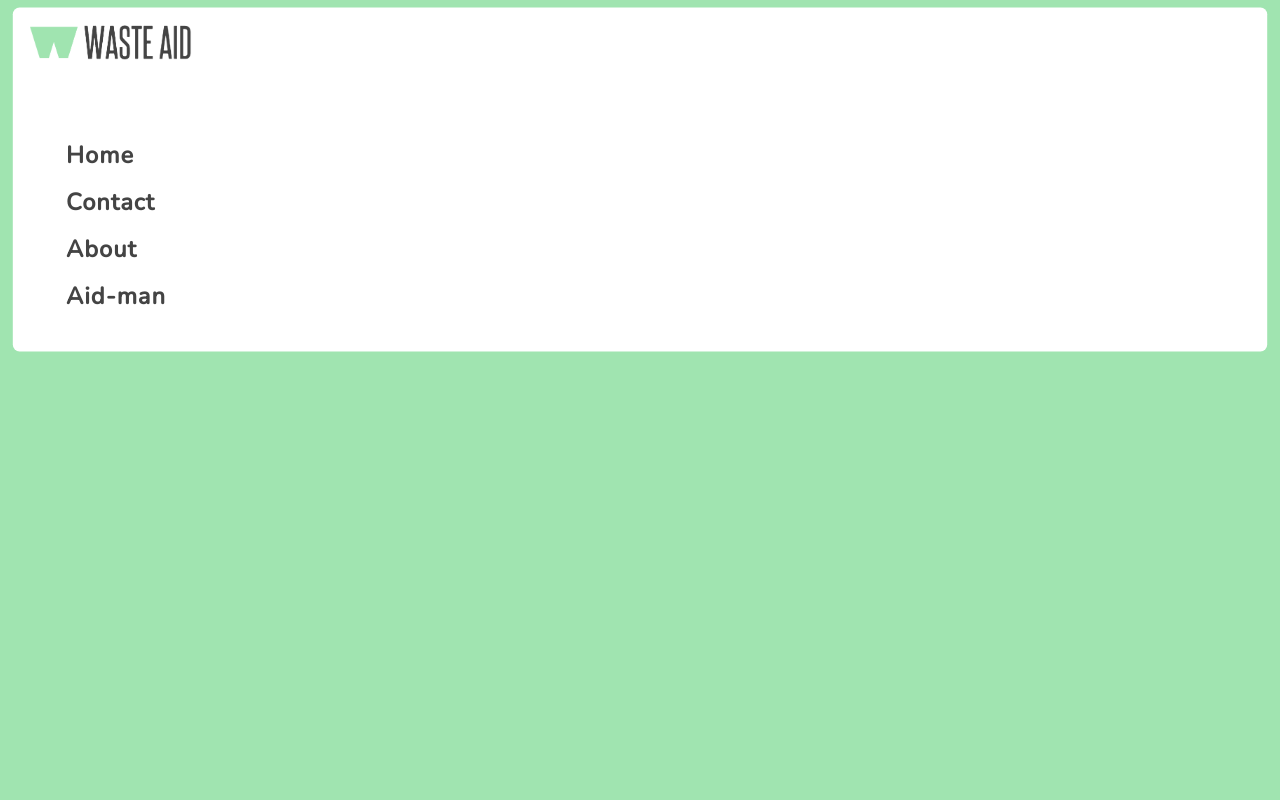
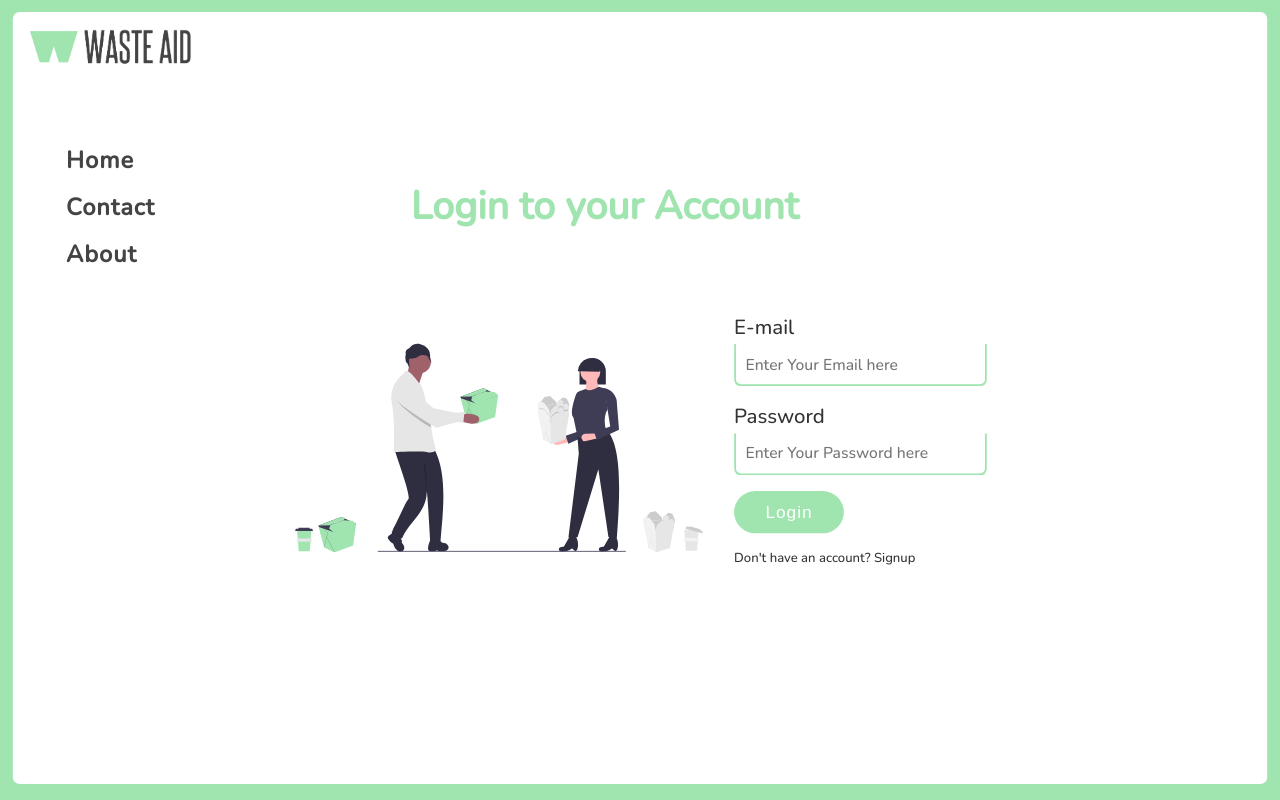
Before and after one commit to kevalmiistry/Waste-Aid_frontend, a React (Create React App) app: page /login in a window 1280 px wide. Built offline with nearby package versions, Linux system fonts and the light colour scheme.

Commit message:
Login UI completed

```diff
--- a/src/App.js
+++ b/src/App.js
@@ -3,6 +3,7 @@ import './styles/main.scss'
 import { BrowserRouter as Router, Routes, Route } from 'react-router-dom'
 import Home from './components/Home';
 import Contact from './components/Contact';
+import Login from './components/Login';
 
 function App() {
   return (
@@ -13,6 +14,7 @@ function App() {
           <Routes>
             <Route exact path='/' element={<Home />} />
             <Route exact path='/contact' element={<Contact />} />
+            <Route exact path='/login' element={<Login />} />
           </Routes>
         </div>
       </Router>
--- /dev/null
+++ b/src/components/Login.js
@@ -0,0 +1,34 @@
+import React from 'react'
+import svg from '../images/wasteaid_svg.svg'
+
+const Login = () => {
+    return (
+        <>
+            <section className="login__main">
+                <div className="login__form">
+                    <h1 className='head__text'>Login to your Account</h1>
+                    <div className="f__login">
+                        <img src={svg} alt="none" srcSet="" />
+
+                        <form>
+                            <div>
+                                <label htmlFor="email">E-mail</label>
+                                <input type="email" name="email" id="email" placeholder='Enter Your Email here' />
+                            </div>
+                            <div>
+                                <label htmlFor="password">Password</label>
+                                <input type="password" name="password" id="password" placeholder='Enter Your Password here' />
+                            </div>
+                            <div>
+                                <button className='btn btn-primary' type='button'>Login </button>
+                            </div>
+                            <small className='small'>Don't have an account? <a>Signup</a> </small>
+                        </form>
+                    </div>
+                </div>
+            </section>
+        </>
+    )
+}
+
+export default Login
--- a/src/components/NavBar.js
+++ b/src/components/NavBar.js
@@ -19,14 +19,27 @@ const NavBar = () => {
     return (
         <>
             <section className='main__nav'>
-                <i class="fas fa-bars fa-2x menu__icon" onClick={showNav}></i>
+                <i className="fas fa-bars fa-2x menu__icon" onClick={showNav}></i>
                 <img className='navbar__logo' src={logo} alt="waste aid logo" srcSet="" />
                 <nav className='navbar'>
                     <ul className='ul__menu'>
-                        <Link style={LinkStyle} to='/' ><li className={(location.pathname === '/') ? 'active' : ''} >Home</li></Link>
-                        <Link style={LinkStyle} to='/contact' ><li className={(location.pathname === '/contact') ? 'active' : ''}>Contact</li></Link>
-                        <li>About</li>
-                        <li>Aid-man</li>
+                        {(location.pathname === '/login' || location.pathname === '/signup') &&
+                            <>
+                                <Link style={LinkStyle} to='/' ><li className={(location.pathname === '/') ? 'active' : ''} >Home</li></Link>
+                                <Link style={LinkStyle} to='/contact' ><li className={(location.pathname === '/contact') ? 'active' : ''}>Contact</li></Link>
+                                <li>About</li>
+                                {/* <li>Aid-man</li> */}
+                            </>
+                        }
+                        {(location.pathname !== '/login' && location.pathname !== '/signup') &&
+                            <>
+                                <Link style={LinkStyle} to='/' ><li className={(location.pathname === '/') ? 'active' : ''} >Home</li></Link>
+                                <Link style={LinkStyle} to='/contact' ><li className={(location.pathname === '/contact') ? 'active' : ''}>Contact</li></Link>
+                                <li>About</li>
+                                <li>Aid-man</li>
+                            </>
+                        }
+
                     </ul>
                 </nav>
             </section>
--- /dev/null
+++ b/src/styles/colors.scss
@@ -0,0 +1 @@
+$primary-color: #a0e4b0;
--- a/src/styles/main.scss
+++ b/src/styles/main.scss
@@ -1,4 +1,6 @@
 @import url('https://fonts.googleapis.com/css2?family=Nunito:wght@500&display=swap');
+@import './colors.scss';
+@import './utils.scss';
 
 $primary-color: #a0e4b0;
 // box-shadow: 0 5px 10px 0 rgba(0, 0, 0, 0.5);
@@ -8,6 +10,7 @@ $primary-color: #a0e4b0;
     padding: 0;
     box-sizing: border-box;
 }
+
 body{
     font-family: 'Nunito', sans-serif;
     background-color: $primary-color;
@@ -22,14 +25,10 @@ body{
     border-radius: 7px;
     margin-top: .25rem;
     transform: scaleX(.98) scaleY(.98);
+    height: 98.5vh;
 }
 
-.active{
- color: $primary-color !important;
- &:hover{
-     color: #fff !important;
- }
-}
+
 .menu__icon{
     display: none;
 }
@@ -81,13 +80,13 @@ body{
     width:100%;
     background-color: #fff;
     margin: 2rem;
-    height: 90vh;
     overflow: hidden;
     scrollbar-width: none;
     // border: 1px solid red;
 }
 // Home END
 
+// Post START
 .post__main{
     background-color: #f6f6f6;
     margin: 1rem auto;
@@ -99,12 +98,68 @@ body{
         width: 80%;
         background-color: #f6f6f6;
         margin: auto;
-
     }
 }
+// Post END
 
+// Login START
+.login__main{
+    // border: 1px solid red;
+    max-width: 70%;
+    width:100%;
+    display: flex;
+    justify-content: center;
+    align-items: center;
+    .login__form{
+        // border: 1px solid blue;
+        width: fit-content;
+        padding: 2rem;
+        h1{
+            text-align: center;
+            transform: translateX(-100px);
+            margin-bottom: 3rem;
+            color: $primary-color;
+        }
 
-// mobile
+        .f__login{
+            display: flex;
+            img{
+                width: 50%;
+            }
+            form{
+                margin: 1.2rem 0;
+                padding: 1rem;
+                margin-left: 1rem;
+                max-width: 100%;
+                width: 100%;
+                label{
+                    font-size: 1.3rem;
+                }
+                input{
+                    display: block;
+                    font-family: 'Nunito', sans-serif;
+                    margin-top: .2rem;
+                    margin-bottom: 1rem;
+                    font-size: 1rem;
+                    outline: none;
+                    border: none;
+                    padding: .6rem;
+                    border-radius: 0px 0px 7px 7px;
+                    border: 2px solid $primary-color;
+                    border-top: none;
+                    width: 70%;
+                }
+                small{
+                    display: inline-block;
+                    margin: 1rem 0;
+                }
+            }
+        }
+    }
+}
+//Login END
+
+// mobile START
 @media (max-width:520px){
     body{
         overflow: hidden;
@@ -171,4 +226,32 @@ body{
             width: 95%;
         }
     }
+
+    // Login START
+    .login__main{
+        max-width:100%;
+        display: block;
+        .login__form{
+            // border: 1px solid blue;
+            width: 100%;
+            h1{
+                transform: translateX(0);
+                margin-bottom: 0;
+            }
+            .f__login{
+                flex-direction: column-reverse;
+                img{
+                    width: 100%;
+                }
+                form{
+                    margin-left: 0;
+                    input{
+                        width: 100%;
+                    }
+                }
+            }
+        }
+    }
+//Login END
 }
+// Mobile END
--- /dev/null
+++ b/src/styles/utils.scss
@@ -0,0 +1,28 @@
+.active{
+    color: $primary-color !important;
+    &:hover{
+        color: #fff !important;
+    }
+}
+
+.head__text{
+    font-size: 2.5rem;
+}
+
+.btn{
+    padding: .7rem 2rem;
+    border: none;
+    font-size: 1.1rem;
+    border-radius: 50vw;
+    cursor: pointer;
+}
+
+.btn-primary{
+    background-color: $primary-color;
+    color: #fff;
+    font-weight: 500;
+    letter-spacing: 1px;
+    &:hover{
+        background-color: darken($primary-color, 15%);
+    }
+}
```
Also changed, not shown: src/images/undraw_takeout_boxes_ap54.png (added), src/images/wasteaid_svg.svg (added).
